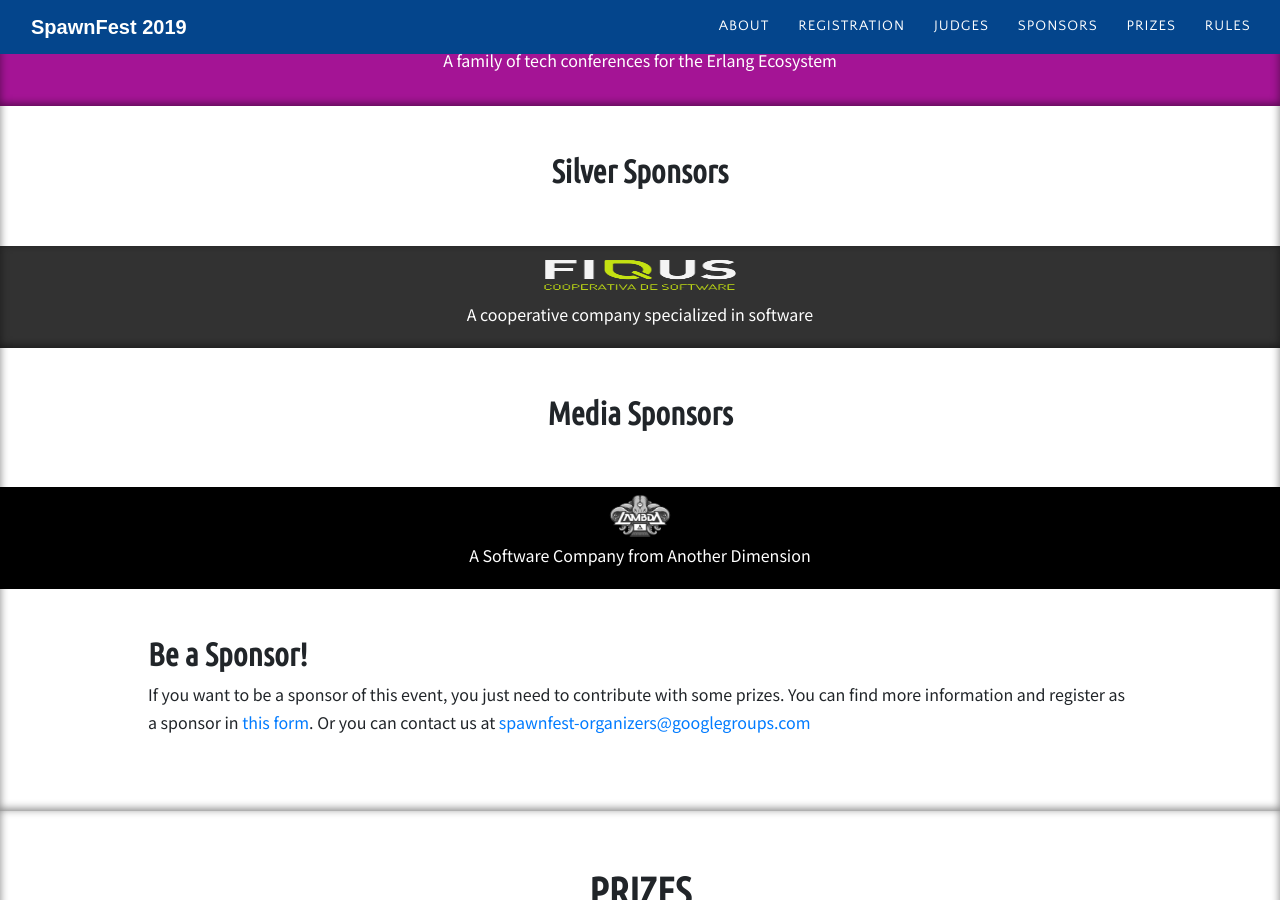
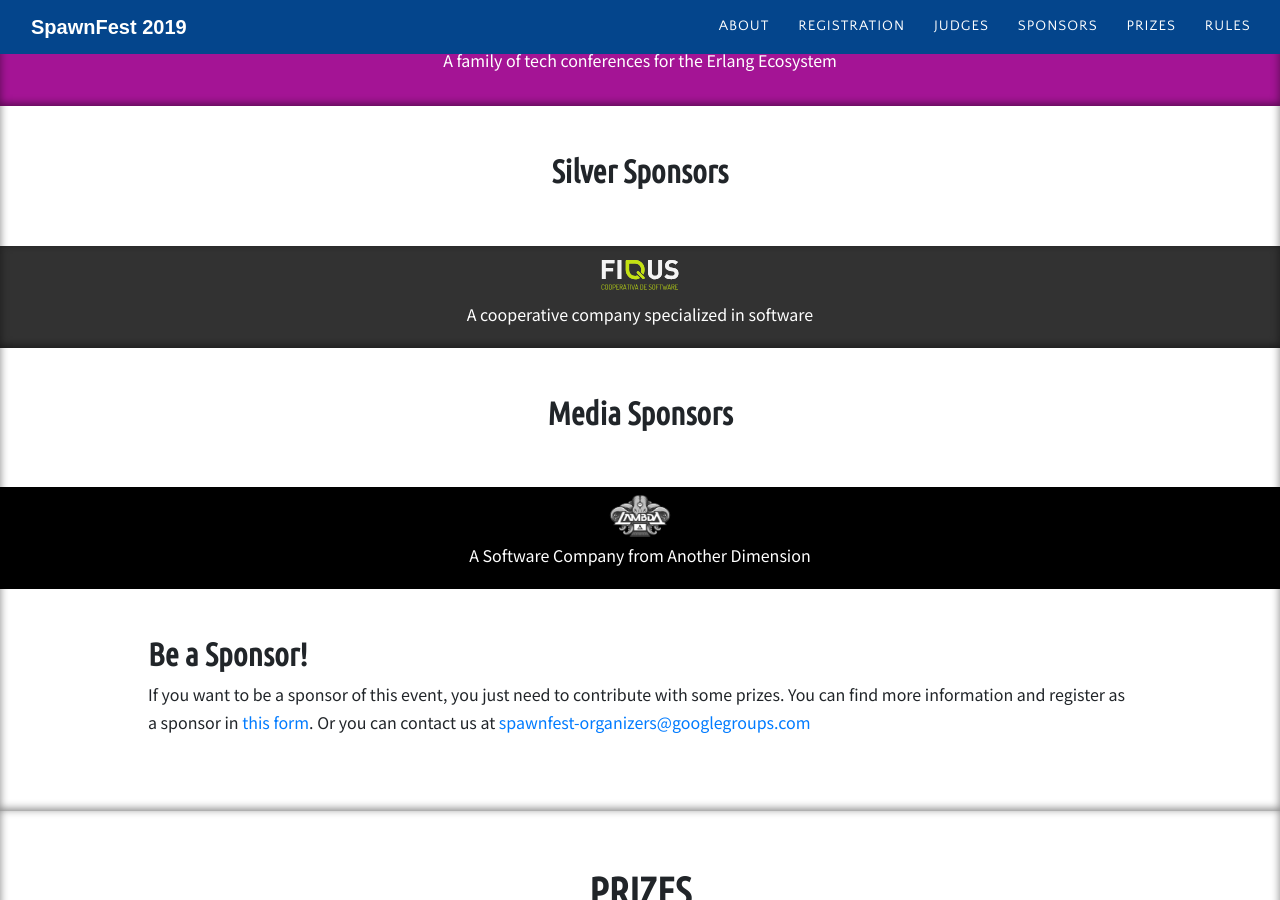
Before and after one commit to spawnfest/spawnfest.github.io, a Jekyll site: the page built from index.html, in a window 1280 px wide and 900 px high, scrolled down 3779 px. Built offline with Jekyll 4.4.1, drawn with Linux system fonts in a browser that asks for light colours; nearby versions of some CDN libraries; some web fonts are replaced; comment, search, counter and statistics services are not loaded.

Commit message:
Update fiqus logo

```diff
--- a/_config.yml
+++ b/_config.yml
@@ -48,7 +48,7 @@
 
 silver_sponsors:
   - name: Fiqus
-    image: fiqusclaro.png
+    image: fiqusclaro.svg
     logo: fiqus.png
     url: https://fiqus.com/
     description: "A cooperative company specialized in software"
```
Also changed, not shown: img/fiqusclaro.svg (added).
